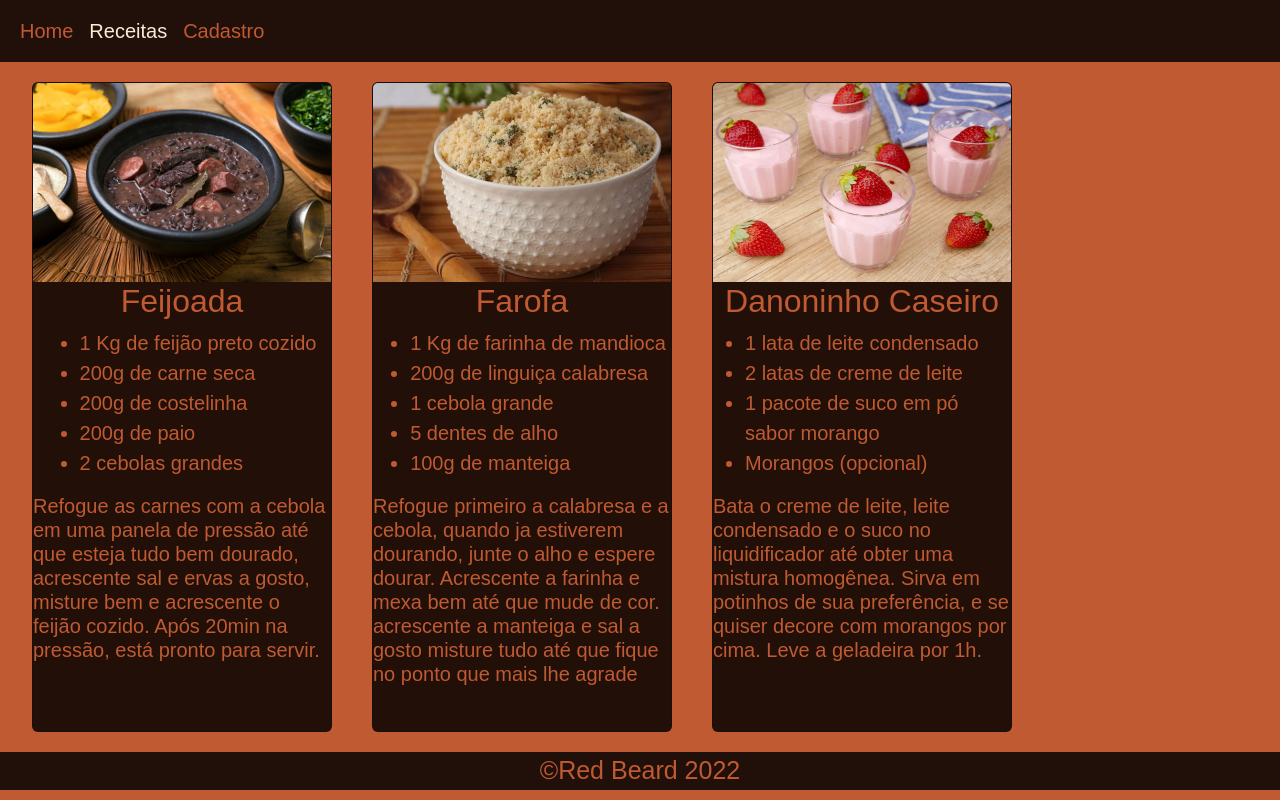
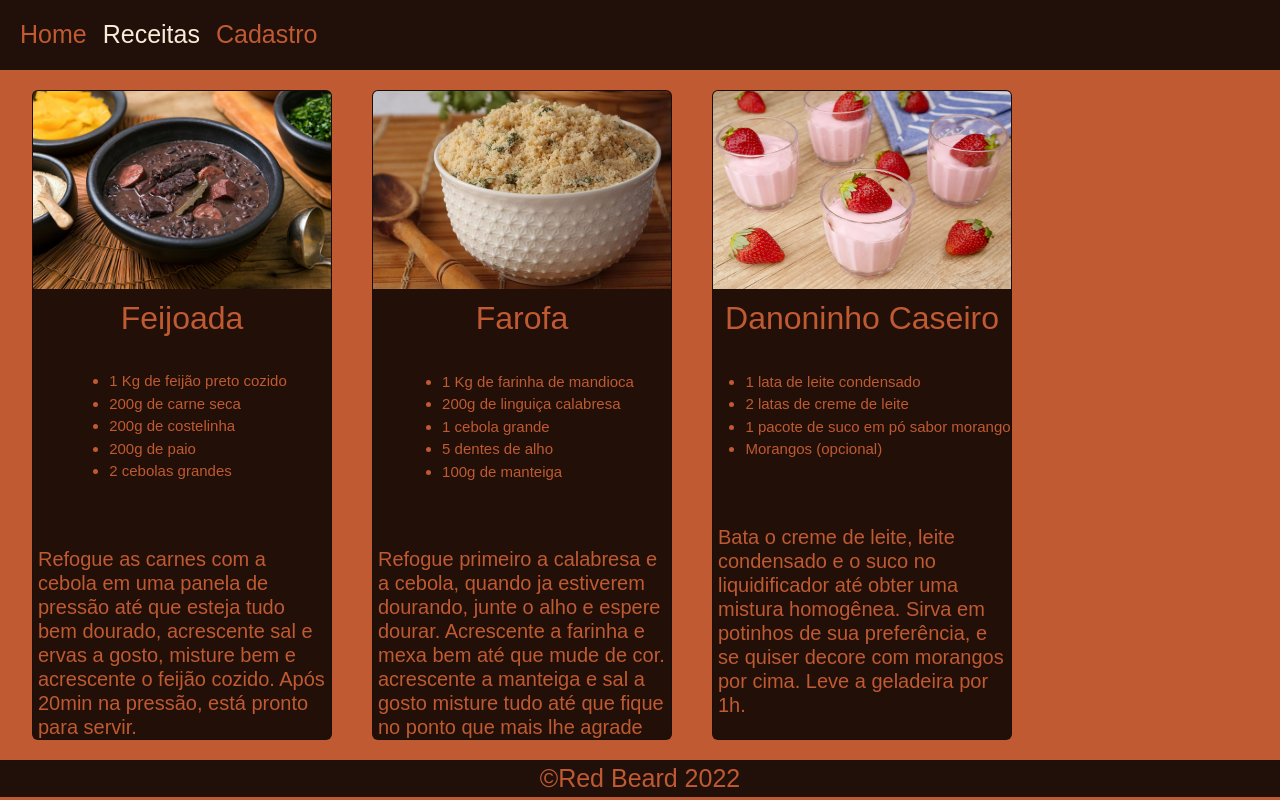
Before and after one commit to RuanF7/Receitas, a plain HTML site: page receitas.html in a window 1280 px wide. Drawn offline with nearby package versions, Linux system fonts and the light colour scheme.

Commit message:
Atualizando padding e tags

```diff
--- a/receitas.css
+++ b/receitas.css
@@ -11,16 +11,24 @@
     color: rgba(191, 90, 50);
     margin: 20px;
     align-items: center;
+
 }
 
 .card-img-top{
     height: 198.66px;
 }
 
-ul{
-    font-size: 20px;
+.card-text{
+    font-size: 15px;
+    padding-top: 15px;
 }
 
-h4{
+.card-title{
+    padding: 10px;
+}
+
+.card-body{
     font-size: 20px;
+    padding: 15px 5px;
+
 }
--- a/receitas.html
+++ b/receitas.html
@@ -35,43 +35,52 @@
     <div class="receitas-principal container-fluid">
         <div class="card">
             <img src="feijoada.jpg" class="card-img-top">
-            <h2>Feijoada</h2>
-            <ul class="receitas">
+            <h2 class="card-title">Feijoada</h2>
+            <ul class="card-text">
                 <li>1 Kg de feijão preto cozido</li>
                 <li>200g de carne seca</li>
                 <li>200g de costelinha</li>
                 <li>200g de paio</li>
                 <li>2 cebolas grandes</li>
             </ul>
-            <h4>Refogue as carnes com a cebola em uma panela de pressão até que esteja
+
+            <hr>
+
+            <h4 class="card-body">Refogue as carnes com a cebola em uma panela de pressão até que esteja
                 tudo bem dourado, acrescente sal e ervas a gosto, misture bem e acrescente
                  o feijão cozido. Após 20min na pressão, está pronto para servir. </h4>
         </div>
         <div class="card">
             <img src="farofa.jpg" class="card-img-top">
-            <h2>Farofa</h2>
-            <ul>
+            <h2 class="card-title">Farofa</h2>
+            <ul class="card-text">
                 <li>1 Kg de farinha de mandioca</li>
                 <li>200g de linguiça calabresa</li>
                 <li>1 cebola grande</li>
                 <li>5 dentes de alho</li>
                 <li>100g de manteiga</li>
             </ul>
-            <h4>Refogue primeiro a calabresa e a cebola, quando ja estiverem dourando, junte
+
+            <hr>
+
+            <h4 class="card-body">Refogue primeiro a calabresa e a cebola, quando ja estiverem dourando, junte
                 o alho e espere dourar. Acrescente a farinha e mexa bem até que mude de cor.
                 acrescente a manteiga e sal a gosto misture tudo até que fique no ponto que
                 mais lhe agrade </h4>
         </div>
         <div class="card">
             <img src="danoninho-caseiro.webp" class="card-img-top">
-            <h2 class="danoninho">Danoninho Caseiro</h2>
-            <ul>
+            <h2 class="card-title">Danoninho Caseiro</h2>
+            <ul class="card-text">
                 <li>1 lata de leite condensado</li>
                 <li>2 latas de creme de leite</li>
                 <li>1 pacote de suco em pó sabor morango</li>
                 <li>Morangos (opcional)</li>
             </ul>
-            <h4>Bata o creme de leite, leite condensado e o suco no liquidificador até obter
+
+            <hr>
+
+            <h4 class="card-body">Bata o creme de leite, leite condensado e o suco no liquidificador até obter
                 uma mistura homogênea. Sirva em potinhos de sua preferência, e se quiser decore
                 com morangos por cima. Leve a geladeira por 1h.</h4>
         </div>
```
